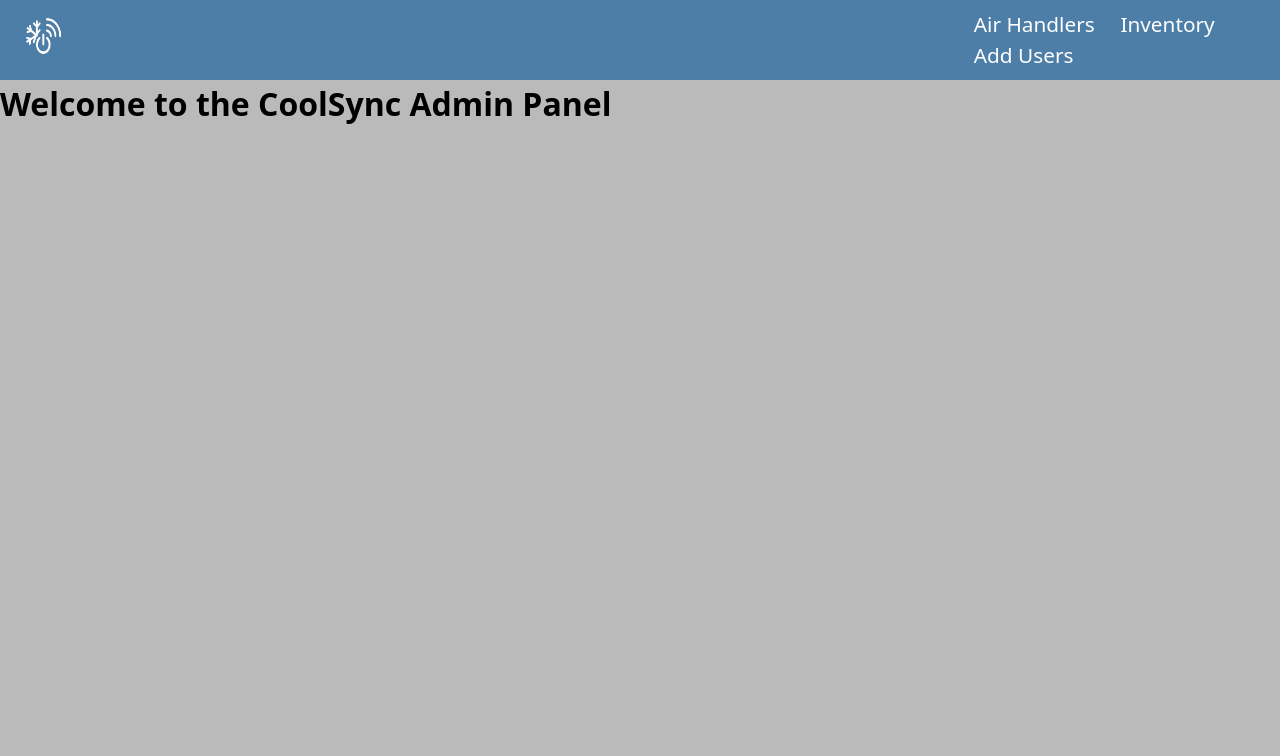
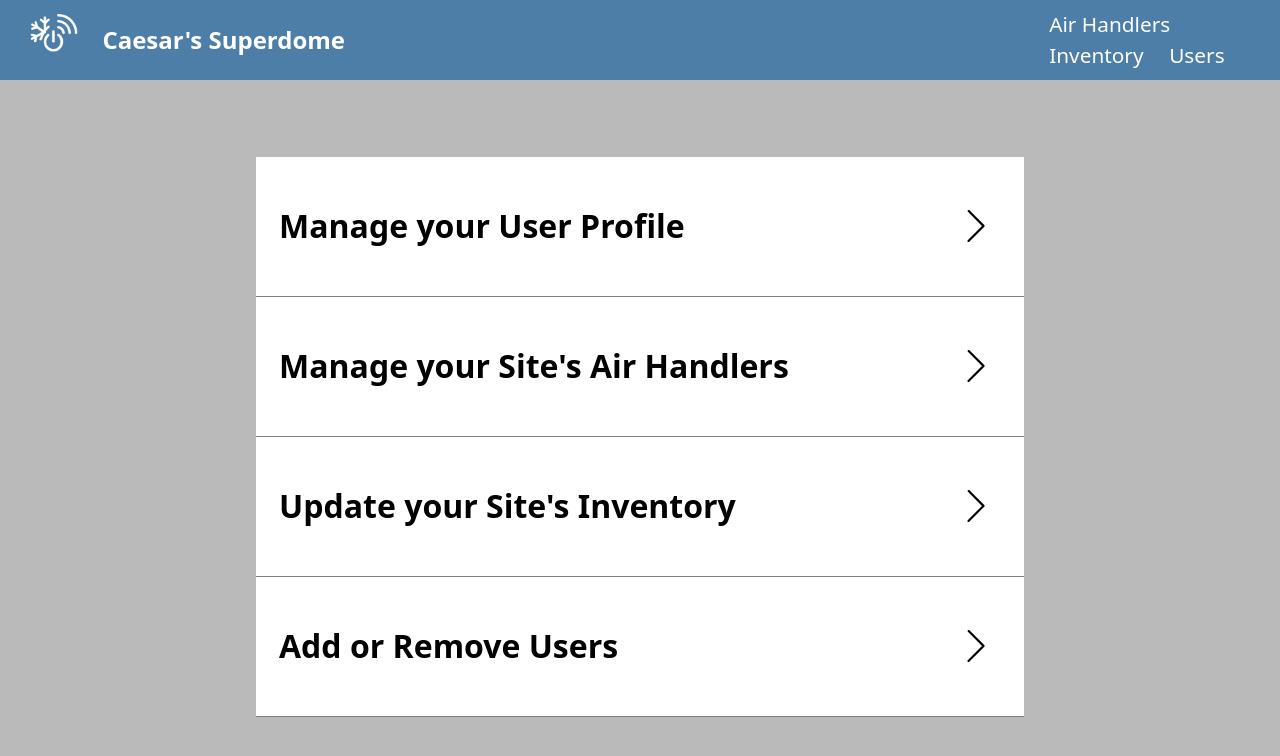
Before and after one commit to AirCon-App/coolsync-adminportal, a React (Vite) app: page / in a window 1280 px wide. Shown: the top 756 px of the page. Built offline with nearby package versions, Linux system fonts and the light colour scheme.

Commit message:
finished home page

```diff
--- a/package.json
+++ b/package.json
@@ -11,7 +11,9 @@
   },
   "dependencies": {
     "react": "^19.1.1",
-    "react-dom": "^19.1.1"
+    "react-dom": "^19.1.1",
+    "react-icons": "^5.5.0",
+    "react-router-dom": "^7.9.3"
   },
   "devDependencies": {
     "@eslint/js": "^9.33.0",
--- a/src/App.css
+++ b/src/App.css
@@ -79,7 +79,7 @@ body{
   margin-left: 1%;
 }
 .navbar-list{
-  margin-left: 65vw;
+  margin-left: 10vw;
 }
 .navbar-list > li{
   display: inline-block;
@@ -87,7 +87,7 @@ body{
   margin-left: 2vw;
   color: #ffff;
   font-size: 1.3rem;
-  font-weight: 500
+  font-weight: 500;
 }
 .body-container{
   width: 100vw;
@@ -95,4 +95,47 @@ body{
   margin-top: 10vh;
   background-color: #bababa;
   left: 0;
+  justify-content: center;
+  display: flex;
 }
+a{
+  text-decoration: none;
+  color: inherit;
+}
+.home-container{
+  width: 60vw;
+  height: 70vh;
+  margin-top: 6%;
+  display: flex;
+  flex-direction: column;
+}
+.user-info{
+  background-color: white;
+  width: 100%;
+  height: 100%;
+  border-bottom: 1px solid grey;
+  display: flex;
+  flex-direction: row;
+  align-items: center;
+}
+.home-arrow{
+  font-size: 2rem;
+  position: absolute;
+  left: 75%;
+}
+h1 {
+  margin-left: 3%
+}
+.navbar-tenant{
+  position: absolute;
+  left: 8%;
+  color: #fff;
+}
+.link-wrapper {
+  text-decoration: none;
+  color: inherit;
+  display: block;         /* Needed so that 100% width works */
+  width: 100%;            /* Match .user-info if necessary */
+  height: 33%;            /* Match .user-info if necessary */
+  border-bottom: 1px solid grey;
+}
--- a/src/App.jsx
+++ b/src/App.jsx
@@ -1,15 +1,23 @@
 import './App.css'
+import { BrowserRouter as Router, Routes,Route } from 'react-router-dom';
 import LoginPage from './pages/loginpage'
-import Navbar from './components/navbar'
 import HomePage from './pages/homepage'
 
 function App() {
 
-  return (
-    <>
-    <HomePage/>
-    </>
-  )
+ return (
+    <Router>
+      <div>
+        <Routes>
+          <Route path="/" element={<HomePage />} />
+          <Route path="/login" element={<LoginPage/>} />
+        </Routes>
+      </div>
+    </Router>
+  );
 }
 
+const Home = () => <h2>Home Page</h2>;
+const About = () => <h2>About Page</h2>;
+const Contact = () => <h2>Contact Page</h2>;
 export default App
--- a/src/components/loginbox.jsx
+++ b/src/components/loginbox.jsx
@@ -1,16 +1,21 @@
 import React from "react";
+import { Link } from "react-router-dom";
 
-export default function LoginBox(){
-    return(
+export default function LoginBox() {
+  return (
     <div className="login-container">
-        <div className="login-box">
-            <h1 className="login-title">CoolSync Admin Management</h1>
-            <p className="login-text">Username</p>
-                <input className="login-input" type="text" placeholder="Username"/>
-            <p className="login-text">Password</p>
-                <input className="login-input"type="text" placeholder="Password"/>
-                <button className="button" type="submit">Submit</button>
+      <div className="login-box">
+        <h1 className="login-title">CoolSync Admin Management</h1>
+        <p className="login-text">Username</p>
+        <input className="login-input" type="text" placeholder="Username" />
+        <p className="login-text">Password</p>
+        <input className="login-input" type="text" placeholder="Password" />
+        <Link to="/">
+          <button className="button" type="submit">
+            Submit
+          </button>
+        </Link>
+      </div>
     </div>
-    </div>
-    )
+  );
 }
--- a/src/components/navbar.jsx
+++ b/src/components/navbar.jsx
@@ -1,12 +1,32 @@
-import React from "react"
+import React from "react";
+import { Link } from "react-router-dom";
 
-export default function Navbar(){
-    return(
-        <div className="navbar-container">
-            <div className="navbar-content">
-                <img src='src/assets/coolsync white no text.png' width="5%" height="100%"/>
-                <div className="list-content"><ul className="navbar-list"><li>Air Handlers</li><li>Inventory</li><li>Add Users</li></ul></div>
-            </div>
+export default function Navbar() {
+  return (
+    <div className="navbar-container">
+      <div className="navbar-content">
+        <Link to="/">
+          <img
+            src="src/assets/coolsync white no text.png"
+            width="10%"
+            height="100%"
+          />
+        </Link>
+        <h2 className="navbar-tenant">Caesar's Superdome</h2>
+        <div className="list-content">
+          <ul className="navbar-list">
+            <li>
+              <Link to="/airhandlers">Air Handlers</Link>
+            </li>
+            <li>
+              <Link to="/inventory">Inventory</Link>
+            </li>
+            <li>
+              <Link to="/users">Users</Link>
+            </li>
+          </ul>
         </div>
-    )
+      </div>
+    </div>
+  );
 }
--- a/src/pages/homepage.jsx
+++ b/src/pages/homepage.jsx
@@ -1,13 +1,38 @@
 import React from "react";
 import Navbar from "../components/navbar";
+import { SlArrowRight } from "react-icons/sl";
+import { Link } from "react-router-dom";
 
-export default function HomePage(){
-    return(
-        <>
-        <Navbar/>
-        <div className="body-container">
-        <h1>Welcome to the CoolSync Admin Panel</h1>
+export default function HomePage() {
+  return (
+    <>
+      <Navbar />
+      <div className="body-container">
+        <div className="home-container">
+        <Link to='/user' className="link-wrapper">
+          <div className="user-info">
+            <h1>Manage your User Profile</h1>
+            <SlArrowRight className="home-arrow" />
+          </div></Link>
+          <Link to='/airhandlers' className="link-wrapper">
+          <div className="user-info">
+            <h1>Manage your Site's Air Handlers</h1>
+            <SlArrowRight className="home-arrow" />
+          </div></Link>
+        <Link to='/inventory' className="link-wrapper">
+            <div className="user-info">
+            <h1>Update your Site's Inventory</h1>
+            <SlArrowRight className="home-arrow" />
+          </div>
+          </Link>
+        <Link to='/users' className="link-wrapper">
+            <div className="user-info">
+            <h1>Add or Remove Users</h1>
+            <SlArrowRight className="home-arrow" />
+          </div>
+        </Link>
         </div>
-        </>
-    )
+      </div>
+    </>
+  );
 }
```
Also changed, not shown: 1 other file (tests, documents, lock files or other folders).
